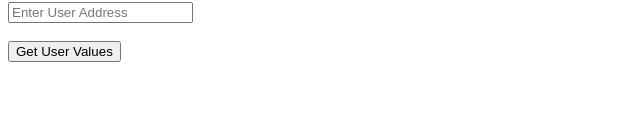
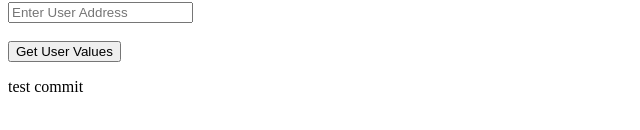
Before and after one commit to RakeshLakhara/demoapp, an Angular app: page / in a window 1280 px wide. Shown: the part 608-738 px from the top of the page, without its empty margins (0-640 px from the left). Built offline with nearby package versions, Linux system fonts and the light colour scheme.

Commit message:
testing commit

```diff
--- a/src/app/app.component.html
+++ b/src/app/app.component.html
@@ -65,3 +65,4 @@
     <br><br>
     <button>Get User Values</button>
 </form>
+<p>test commit</p>
```
